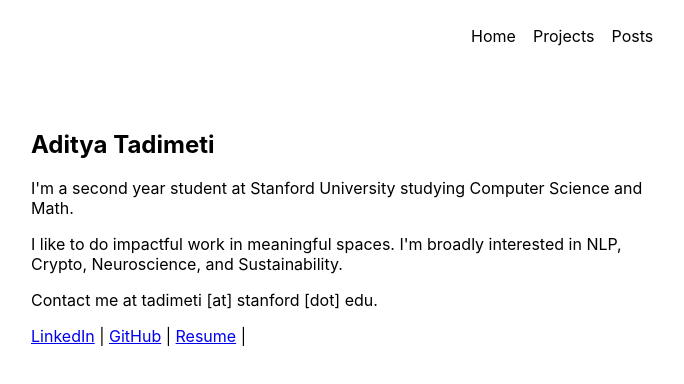
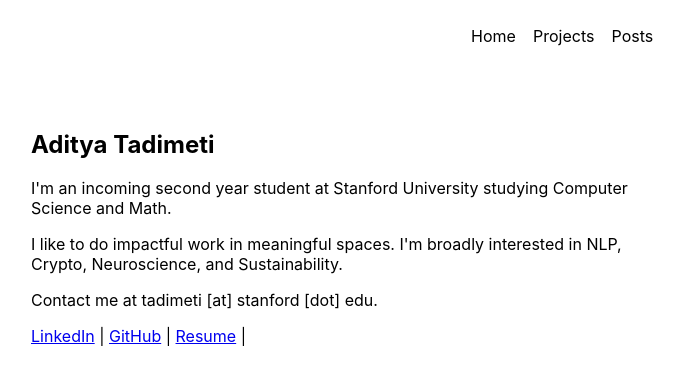
Before and after one commit to adityatadimeti/personal-website, a React (Create React App) app: page /#/ in a window 1280 px wide. Shown: the top 384 px of the page, without its empty margins (289-973 px from the left). Built offline with nearby package versions, Linux system fonts and the light colour scheme.

Commit message:
incoming

```diff
--- a/src/App.js
+++ b/src/App.js
@@ -12,7 +12,7 @@ function App() {
         <div class = "text">
           <h2 >Aditya Tadimeti</h2>
           <p>
-            I'm a second year student at Stanford University studying Computer Science and Math.
+            I'm an incoming second year student at Stanford University studying Computer Science and Math.
           </p>
 
           <p>
```
